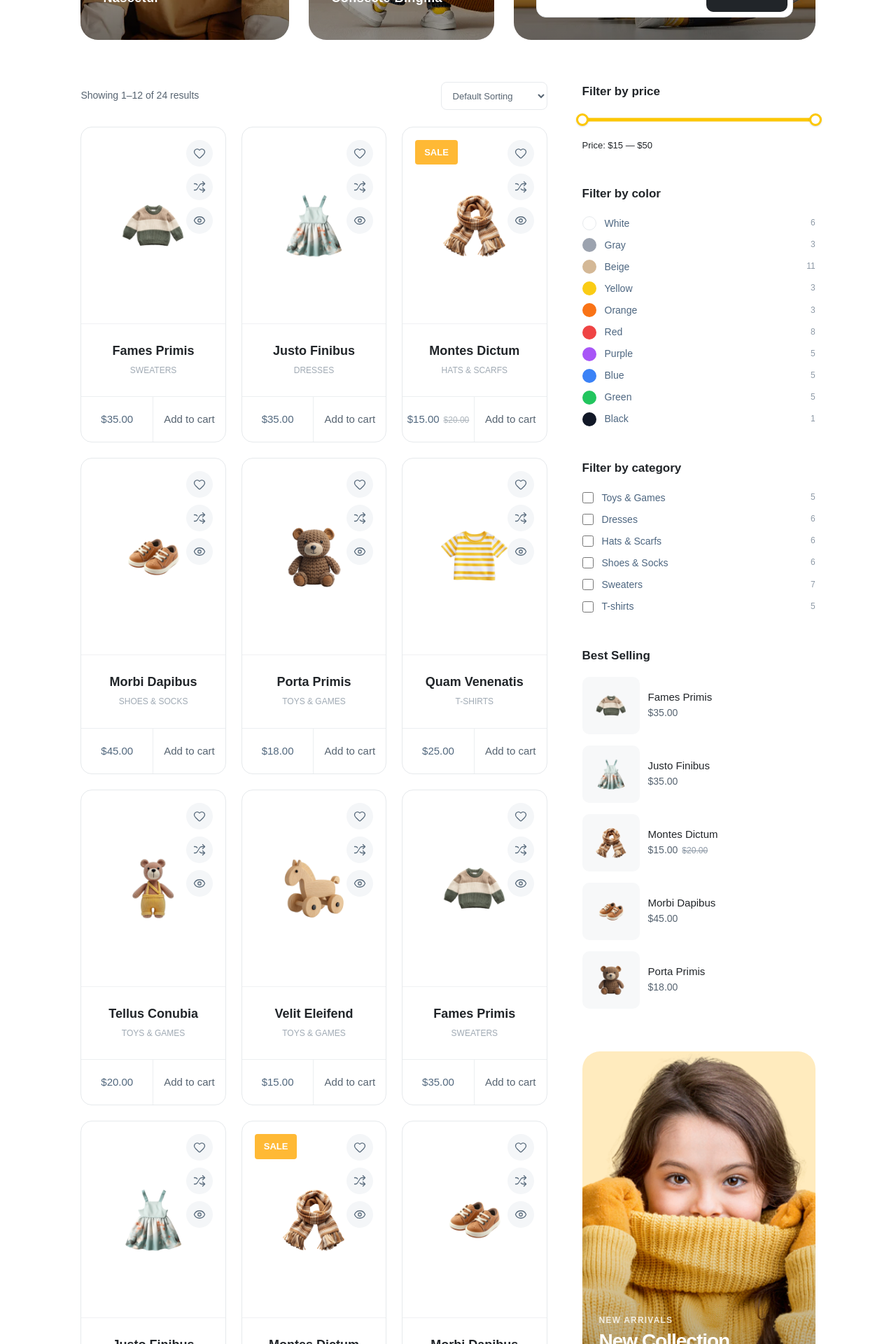
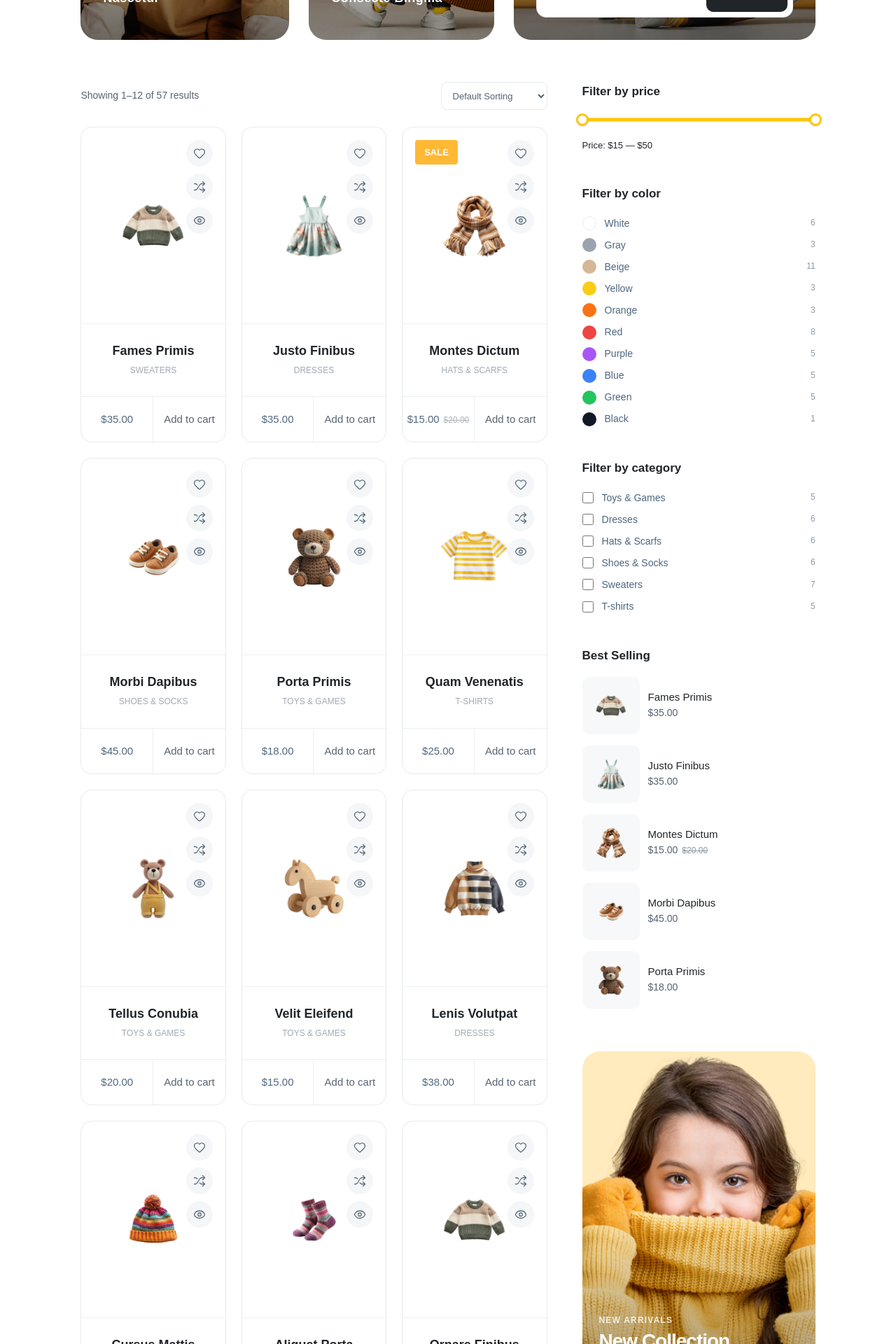
Before and after one commit to shamilEllikkal/e-commerce, a Next.js app: page /shop in a window 1280 px wide. Shown: the part 660-2580 px from the top of the page at 70% size. Built offline with nearby package versions, Linux system fonts and the light colour scheme; a web font is replaced by a local one.

Commit message:
added color field to product , added logic to filter by colors , added reset filters

```diff
--- a/components/shop/ShopLayout.tsx
+++ b/components/shop/ShopLayout.tsx
@@ -12,6 +12,7 @@ export function ShopLayout() {
   const [priceHigh, setPriceHigh] = useState(50);
   const [page, setPage] = useState(1);
   const [categories, setCategories] = useState<string[]>([]);
+  const [colors, setColors] = useState<string[]>([]);
 
   function toggleCategory(label: string) {
     setCategories((prev) =>
@@ -20,16 +21,32 @@ export function ShopLayout() {
     setPage(1);
   }
 
+  function toggleColor(label: string) {
+    setColors((prev) =>
+      prev.includes(label) ? prev.filter((c) => c !== label) : [...prev, label]
+    );
+    setPage(1);
+  }
+
+  function resetFilters() {
+    setCategories([]);
+    setColors([]);
+    setPriceLow(15);
+    setPriceHigh(50);
+    setPage(1);
+  }
+
   return (
     <section className="container mb-[100px]">
-      {/* 2/3 products + 1/3 sidebar */}
       <div className="grid grid-cols-1 gap-[50px] lg:grid-cols-[2fr_1fr]">
         <ShopProducts
           priceLow={priceLow}
           priceHigh={priceHigh}
           categories={categories}
+          colors={colors}
           page={page}
           onPageChange={setPage}
+          onReset={resetFilters}
         />
         <ShopSidebar
           priceLow={priceLow}
@@ -40,14 +57,15 @@ export function ShopLayout() {
           priceMax={PRICE_MAX}
           categories={categories}
           onToggleCategory={toggleCategory}
+          colors={colors}
+          onToggleColor={toggleColor}
         />
       </div>
-
-      {/* Pagination — full width, truly centered */}
       <ShopPagination
         priceLow={priceLow}
         priceHigh={priceHigh}
         categories={categories}
+        colors={colors}
         page={page}
         onPageChange={setPage}
       />
--- a/components/shop/ShopProducts.tsx
+++ b/components/shop/ShopProducts.tsx
@@ -24,21 +24,26 @@ export function ShopProducts({
   priceLow,
   priceHigh,
   categories,
+  colors,
   page,
   onPageChange,
+  onReset,
 }: {
   priceLow: number;
   priceHigh: number;
   categories: string[];
+  colors: string[];
   page: number;
   onPageChange: (p: number) => void;
+  onReset: () => void;
 }) {
   const [sort, setSort] = useState("default");
 
   const filtered = allProducts.filter((p) => {
     const inPrice = p.price >= priceLow && p.price <= priceHigh;
     const inCat = categories.length === 0 || categories.includes(p.category);
-    return inPrice && inCat;
+    const inColor = colors.length === 0 || colors.includes(p.color);
+    return inPrice && inCat && inColor;
   });
 
   const sorted = [...filtered].sort((a, b) => {
@@ -57,11 +62,22 @@ export function ShopProducts({
     <div>
       {/* Toolbar */}
       <div className="mb-6 flex flex-col items-start justify-between gap-3 sm:flex-row sm:items-center">
-        <p className="text-[14px] text-secondary">
-          {sorted.length === 0
-            ? "No results"
-            : `Showing ${start + 1}–${Math.min(start + ITEMS_PER_PAGE, sorted.length)} of ${sorted.length} results`}
-        </p>
+        <div className="flex items-center gap-3">
+          <p className="text-[14px] text-secondary">
+            {sorted.length === 0
+              ? "No results"
+              : `Showing ${start + 1}–${Math.min(start + ITEMS_PER_PAGE, sorted.length)} of ${sorted.length} results`}
+          </p>
+          {(categories.length > 0 || colors.length > 0) && (
+            <button
+              type="button"
+              onClick={onReset}
+              className="rounded-full border border-line px-3 py-1 text-[12px] text-secondary transition hover:border-ink hover:text-ink"
+            >
+              Reset filters
+            </button>
+          )}
+        </div>
         <select
           value={sort}
           onChange={(e) => { setSort(e.target.value); onPageChange(1); }}
@@ -89,19 +105,22 @@ export function ShopPagination({
   priceLow,
   priceHigh,
   categories,
+  colors,
   page,
   onPageChange,
 }: {
   priceLow: number;
   priceHigh: number;
   categories: string[];
+  colors: string[];
   page: number;
   onPageChange: (p: number) => void;
 }) {
   const filtered = allProducts.filter((p) => {
     const inPrice = p.price >= priceLow && p.price <= priceHigh;
     const inCat = categories.length === 0 || categories.includes(p.category);
-    return inPrice && inCat;
+    const inColor = colors.length === 0 || colors.includes(p.color);
+    return inPrice && inCat && inColor;
   });
   const totalPages = Math.ceil(filtered.length / ITEMS_PER_PAGE);
   const currentPage = totalPages > 0 ? Math.min(page, totalPages) : 1;
--- a/components/shop/ShopSidebar.tsx
+++ b/components/shop/ShopSidebar.tsx
@@ -17,6 +17,8 @@ interface ShopSidebarProps {
   priceMax: number;
   categories: string[];
   onToggleCategory: (label: string) => void;
+  colors: string[];
+  onToggleColor: (label: string) => void;
 }
 
 const colorFilters = [
@@ -52,6 +54,8 @@ export function ShopSidebar({
   priceMax,
   categories,
   onToggleCategory,
+  colors,
+  onToggleColor,
 }: ShopSidebarProps) {
   const trackRef = useRef<HTMLDivElement>(null);
   const dragging = useRef<"low" | "high" | null>(null);
@@ -136,10 +140,14 @@ export function ShopSidebar({
         <ul className="flex flex-col gap-2">
           {colorFilters.map(({ label, count, hex, border }) => (
             <li key={label}>
-              <label className="group flex cursor-pointer items-center justify-between gap-3">
+              <button
+                type="button"
+                onClick={() => onToggleColor(label)}
+                className="group flex w-full cursor-pointer items-center justify-between gap-3"
+              >
                 <span className="flex items-center gap-3">
                   <span
-                    className={`h-5 w-5 flex-shrink-0 rounded-full ${border ? "border border-line" : ""}`}
+                    className={`h-5 w-5 flex-shrink-0 rounded-full transition ${border ? "border border-line" : ""} ${colors.includes(label) ? "ring-2 ring-ink ring-offset-1" : ""}`}
                     style={{ backgroundColor: hex }}
                     aria-hidden="true"
                   />
@@ -148,7 +156,7 @@ export function ShopSidebar({
                   </span>
                 </span>
                 <span className="text-[12px] text-muted">{count}</span>
-              </label>
+              </button>
             </li>
           ))}
         </ul>
--- a/data/products.ts
+++ b/data/products.ts
@@ -5,6 +5,7 @@ export const products: Product[] = [
     id: "fames-primis",
     name: "Fames Primis",
     category: "Sweaters",
+    color: "Beige",
     price: 35,
     image: "/web6.webp",
     alt: "Kids sweater",
@@ -13,6 +14,7 @@ export const products: Product[] = [
     id: "justo-finibus",
     name: "Justo Finibus",
     category: "Dresses",
+    color: "Purple",
     price: 35,
     image: "/web7.webp",
     alt: "Kids dress",
@@ -21,6 +23,7 @@ export const products: Product[] = [
     id: "montes-dictum",
     name: "Montes Dictum",
     category: "Hats & Scarfs",
+    color: "Gray",
     price: 15,
     oldPrice: 20,
     image: "/web8.webp",
@@ -31,6 +34,7 @@ export const products: Product[] = [
     id: "morbi-dapibus",
     name: "Morbi Dapibus",
     category: "Shoes & Socks",
+    color: "White",
     price: 45,
     image: "/web9.webp",
     alt: "Kids shoes",
@@ -39,6 +43,7 @@ export const products: Product[] = [
     id: "porta-primis",
     name: "Porta Primis",
     category: "Toys & Games",
+    color: "Orange",
     price: 18,
     image: "/web10.webp",
     alt: "Teddy bear toy",
@@ -47,6 +52,7 @@ export const products: Product[] = [
     id: "quam-venenatis",
     name: "Quam Venenatis",
     category: "T-Shirts",
+    color: "Red",
     price: 25,
     image: "/web11.webp",
     alt: "Kids t-shirt",
@@ -55,6 +61,7 @@ export const products: Product[] = [
     id: "tellus-conubia",
     name: "Tellus Conubia",
     category: "Toys & Games",
+    color: "Pink",
     price: 20,
     image: "/web12.webp",
     alt: "Soft toy",
@@ -63,8 +70,108 @@ export const products: Product[] = [
     id: "velit-eleifend",
     name: "Velit Eleifend",
     category: "Toys & Games",
+    color: "Yellow",
     price: 15,
     image: "/web13.webp",
     alt: "Wooden horse toy",
   },
+  {
+    id: "shop-item-5",
+    name: "Lenis Volutpat",
+    category: "Dresses",
+    color: "Blue",
+    price: 38,
+    image: "/shop5.webp",
+    alt: "Kids dress",
+  },
+  {
+    id: "shop-item-6",
+    name: "Cursus Mattis",
+    category: "T-Shirts",
+    color: "Green",
+    price: 22,
+    image: "/shop6.webp",
+    alt: "Kids t-shirt",
+  },
+  {
+    id: "shop-item-7",
+    name: "Aliquet Porta",
+    category: "Sweaters",
+    color: "Beige",
+    price: 42,
+    image: "/shop7.webp",
+    alt: "Kids sweater",
+  },
+  {
+    id: "shop-item-8",
+    name: "Ornare Finibus",
+    category: "Hats & Scarfs",
+    color: "Red",
+    price: 18,
+    image: "/shop8.webp",
+    alt: "Kids hat",
+  },
+  {
+    id: "shop-item-9",
+    name: "Blandit Nulla",
+    category: "Shoes & Socks",
+    color: "White",
+    price: 48,
+    image: "/shop9.webp",
+    alt: "Kids shoes",
+  },
+  {
+    id: "shop-item-10",
+    name: "Tempus Iaculis",
+    category: "Dresses",
+    color: "Purple",
+    price: 32,
+    image: "/shop10.webp",
+    alt: "Kids dress",
+  },
+  {
+    id: "shop-item-11",
+    name: "Viverra Augue",
+    category: "Toys & Games",
+    color: "Orange",
+    price: 24,
+    image: "/shop11.webp",
+    alt: "Kids toy",
+  },
+  {
+    id: "shop-item-12",
+    name: "Laoreet Purus",
+    category: "T-Shirts",
+    color: "Blue",
+    price: 20,
+    image: "/shop12.webp",
+    alt: "Kids t-shirt",
+  },
+  {
+    id: "shop-item-13",
+    name: "Semper Lectus",
+    category: "Sweaters",
+    color: "Gray",
+    price: 45,
+    image: "/shop13.webp",
+    alt: "Kids sweater",
+  },
+  {
+    id: "shop-item-14",
+    name: "Congue Metus",
+    category: "Hats & Scarfs",
+    color: "Yellow",
+    price: 16,
+    image: "/shop14.webp",
+    alt: "Kids scarf",
+  },
+  {
+    id: "shop-item-15",
+    name: "Varius Tortor",
+    category: "Shoes & Socks",
+    color: "Black",
+    price: 50,
+    image: "/shop15.webp",
+    alt: "Kids shoes",
+  },
 ];
--- a/types/product.ts
+++ b/types/product.ts
@@ -2,6 +2,7 @@ export interface Product {
   id: string;
   name: string;
   category: string;
+  color: string;
   price: number;
   oldPrice?: number;
   image: string;
```
Also changed, not shown: 1 other file (tests, documents, lock files or other folders).
